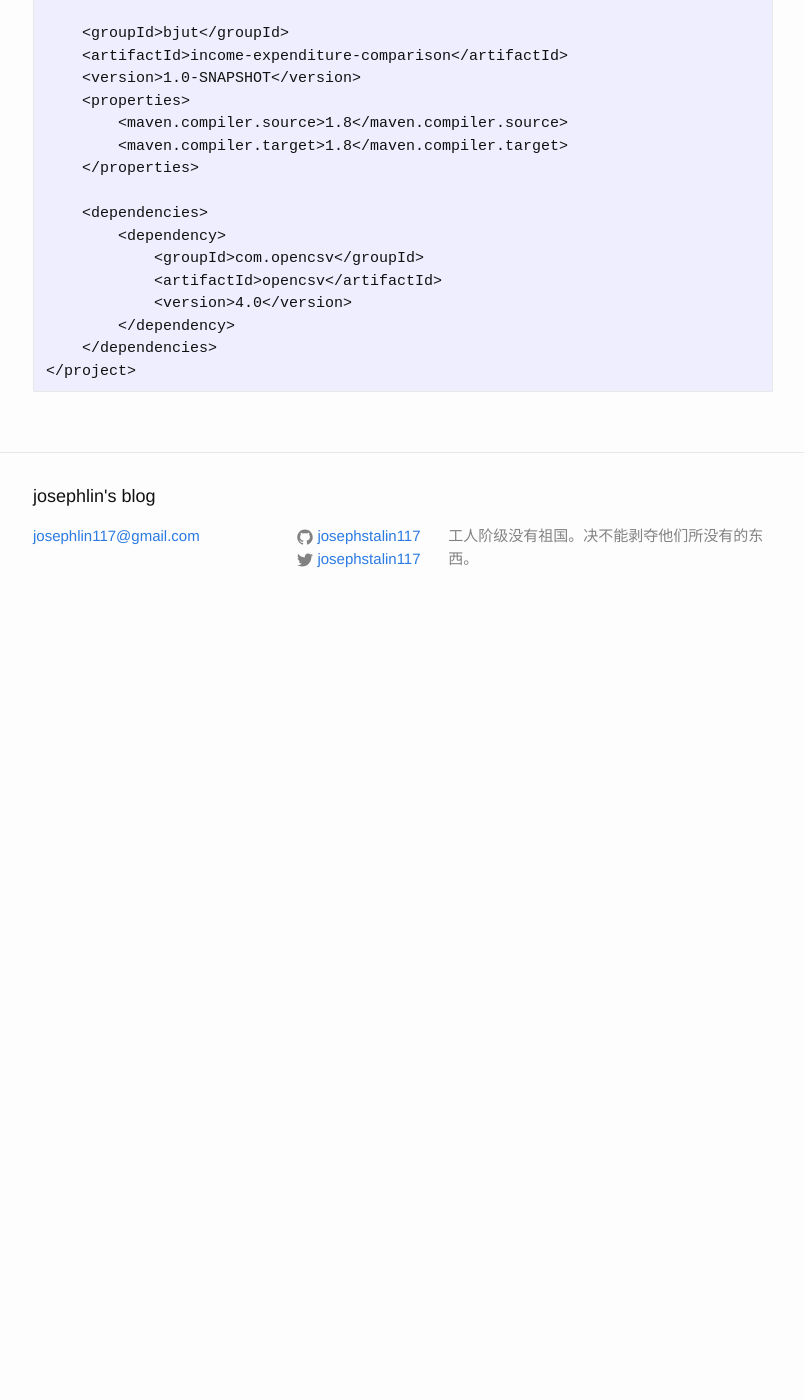
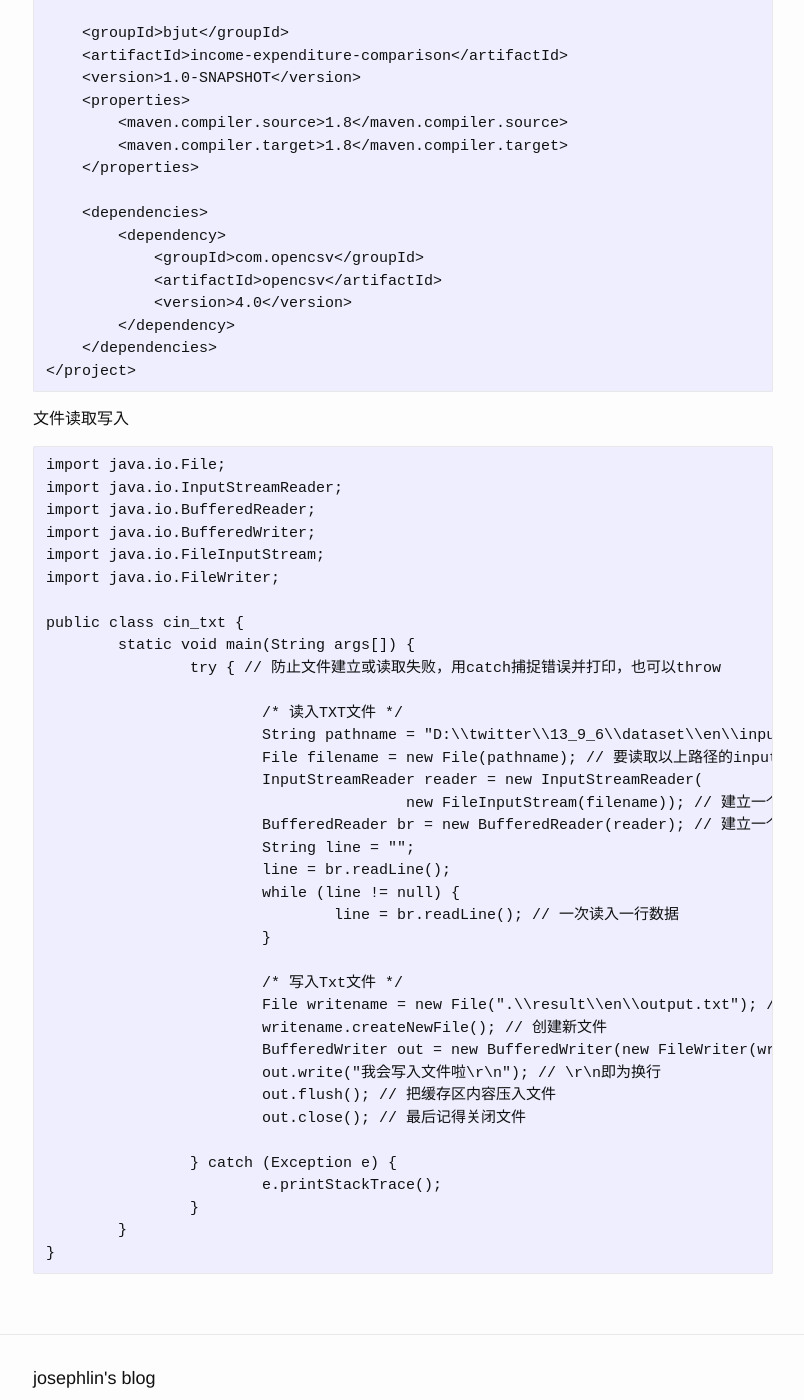
Before and after one commit to josephstalin117/josephstalin117.github.io, a Jekyll site: the page built from _posts/2018-7-29-java.markdown, in a window 1280 px wide and 1400 px high, scrolled down 612 px. Shown: the whole window, without its empty margins (237-1041 px from the left). Built offline with Jekyll 4.4.1, drawn with Linux system fonts in a browser that asks for light colours; before the commit the page ends 1242 px from its top, so only the background shows below that.

Commit message:
add java file reader

````diff
--- a/_posts/2018-7-29-java.markdown
+++ b/_posts/2018-7-29-java.markdown
@@ -42,3 +42,43 @@ maven
     </dependencies>
 </project>
 ```
+
+文件读取写入
+```
+import java.io.File;
+import java.io.InputStreamReader;
+import java.io.BufferedReader;
+import java.io.BufferedWriter;
+import java.io.FileInputStream;
+import java.io.FileWriter;
+
+public class cin_txt {
+	static void main(String args[]) {
+		try { // 防止文件建立或读取失败，用catch捕捉错误并打印，也可以throw
+
+			/* 读入TXT文件 */
+			String pathname = "D:\\twitter\\13_9_6\\dataset\\en\\input.txt"; // 绝对路径或相对路径都可以，这里是绝对路径，写入文件时演示相对路径
+			File filename = new File(pathname); // 要读取以上路径的input。txt文件
+			InputStreamReader reader = new InputStreamReader(
+					new FileInputStream(filename)); // 建立一个输入流对象reader
+			BufferedReader br = new BufferedReader(reader); // 建立一个对象，它把文件内容转成计算机能读懂的语言
+			String line = "";
+			line = br.readLine();
+			while (line != null) {
+				line = br.readLine(); // 一次读入一行数据
+			}
+
+			/* 写入Txt文件 */
+			File writename = new File(".\\result\\en\\output.txt"); // 相对路径，如果没有则要建立一个新的output。txt文件
+			writename.createNewFile(); // 创建新文件
+			BufferedWriter out = new BufferedWriter(new FileWriter(writename));
+			out.write("我会写入文件啦\r\n"); // \r\n即为换行
+			out.flush(); // 把缓存区内容压入文件
+			out.close(); // 最后记得关闭文件
+
+		} catch (Exception e) {
+			e.printStackTrace();
+		}
+	}
+}
+```
````
